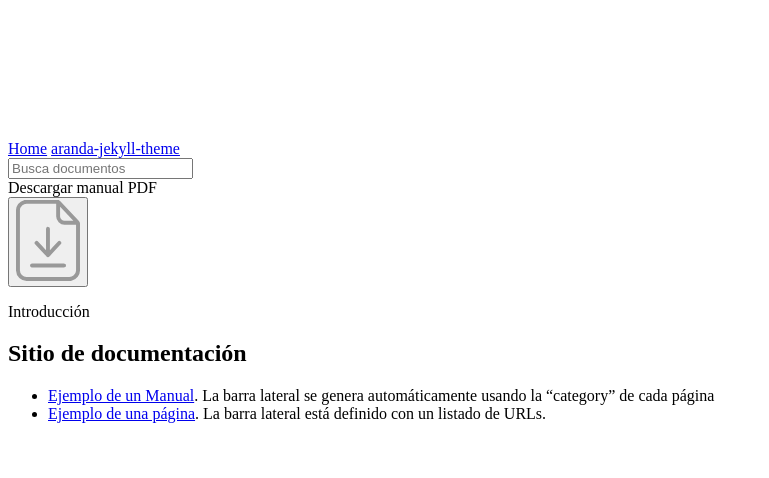
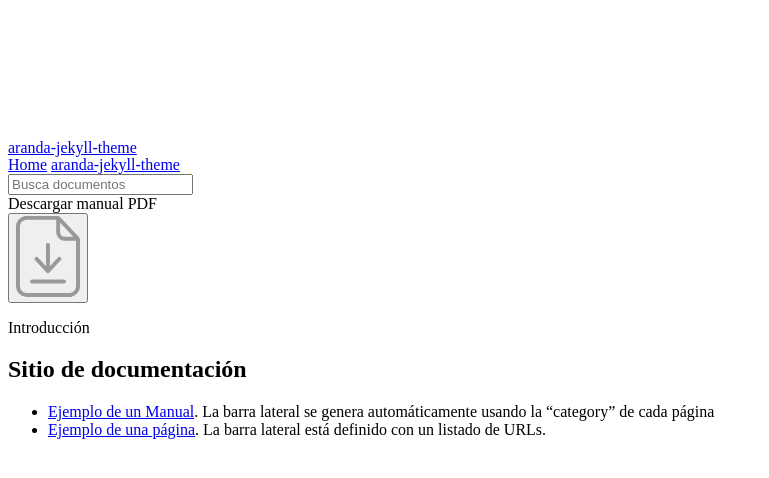
Before and after one commit to aranda-docs/aranda-jekyll-theme, a Jekyll site: the page built from index.md, in a window 1280 px wide. Shown: the top 478 px of the page, without its empty margins (0-769 px from the left). Built offline with Jekyll 4.4.1, drawn with Linux system fonts in a browser that asks for light colours.

```diff
--- a/_includes/sidebar.html
+++ b/_includes/sidebar.html
@@ -4,7 +4,7 @@
 
   <a href="{{ site.baseurl }}/index.html" class="logo">
     <div class="icon"><img src="{{ site.baseurl }}/assets/branding/png/styleguide-128x128.png"></div>
-    <div class="title">{{ site.sg_title }}</div>
+    <div class="title">{{ site.title }}</div>
   </a>
 
 
--- a/assets/css/sidebar.css
+++ b/assets/css/sidebar.css
@@ -1,3 +1,6 @@
+.logo .title{
+    line-height: 1 !important;
+}
 .collapsible {
     cursor: pointer;
     display: flex;
```
Also changed, not shown: other parts of _includes/sidebar.html (+3 -1 lines).
